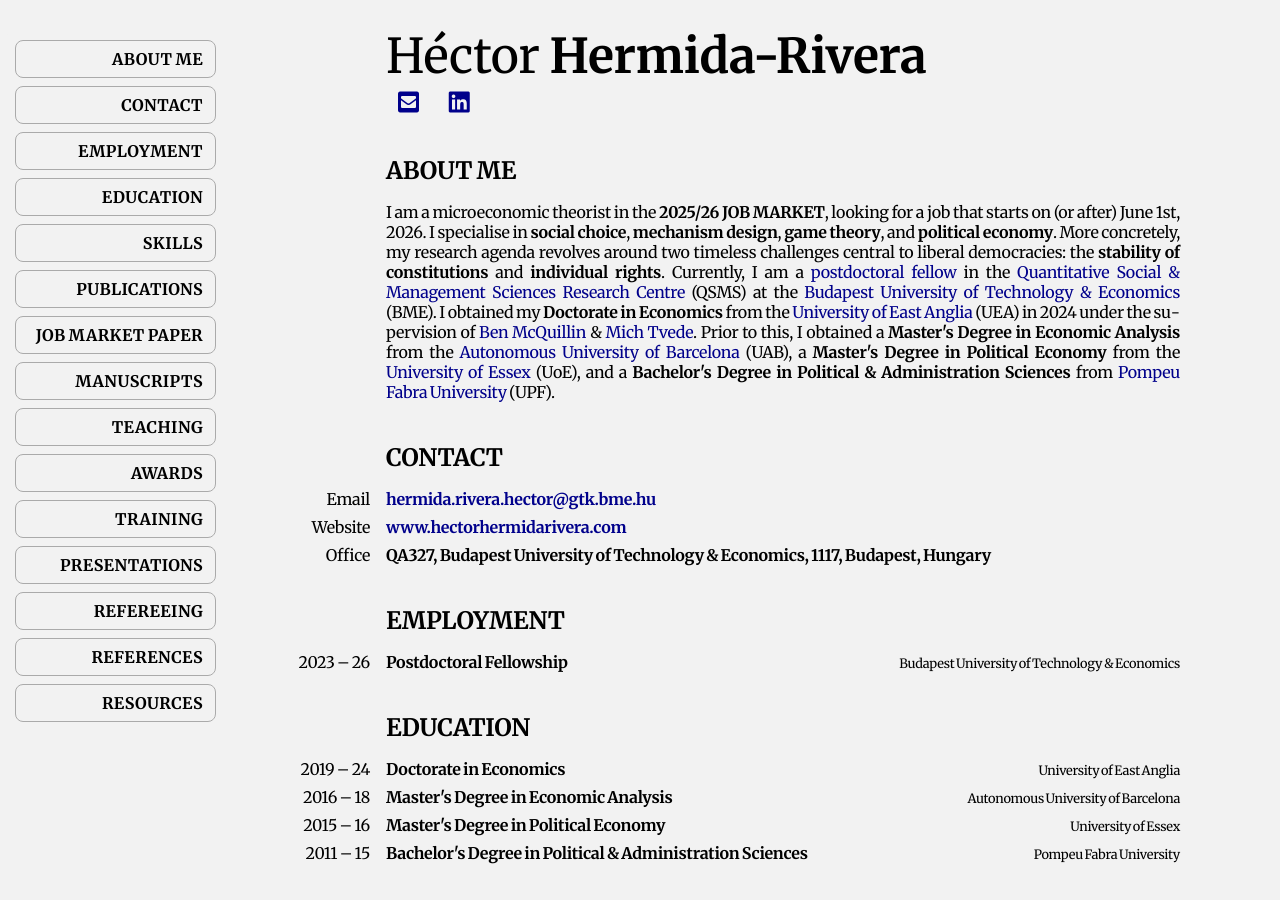
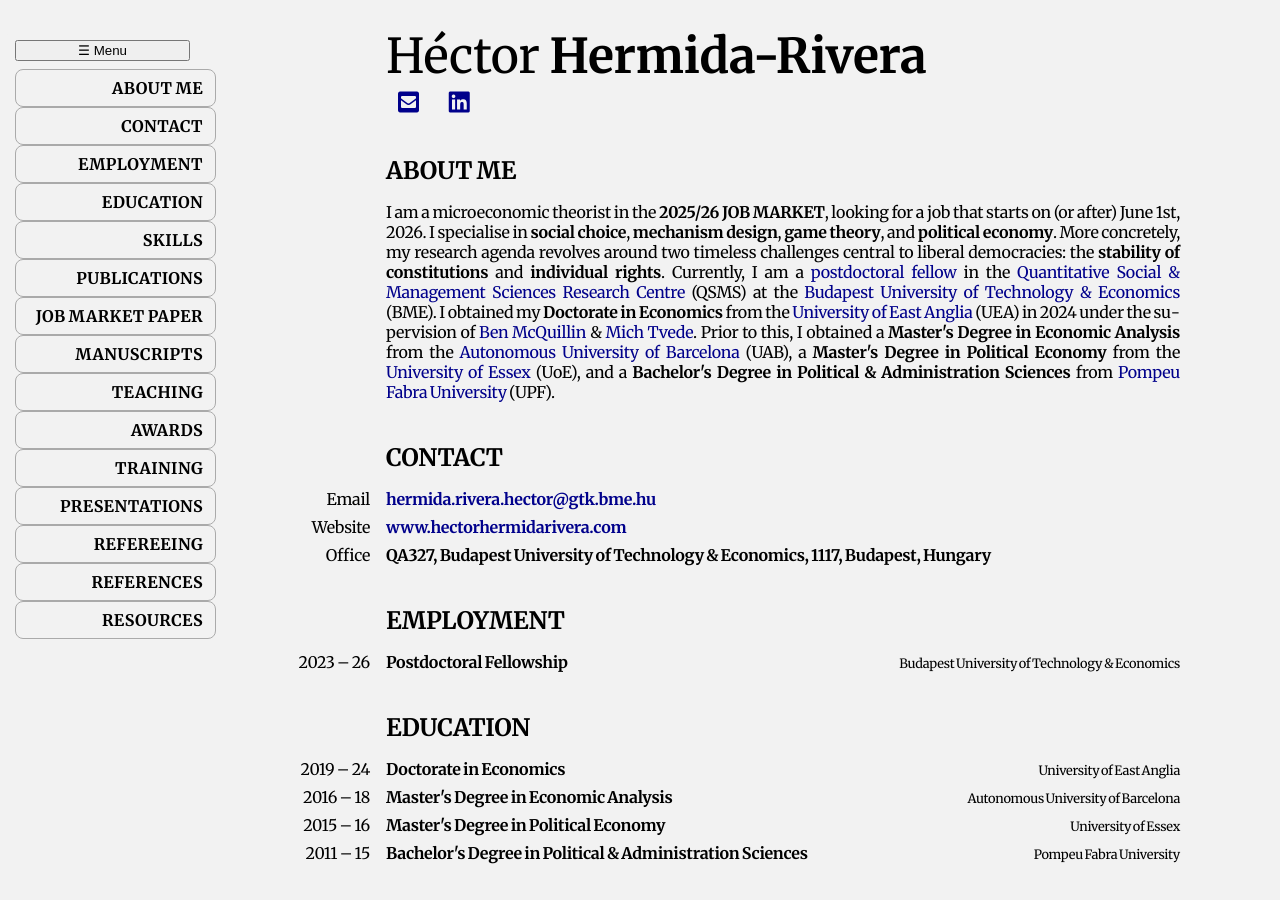
Before and after one commit to HectorHermidaRivera/hectorhermidarivera.github.io, a Jekyll site: the page built from index.md, in a window 1280 px wide and 900 px high. Built offline with Jekyll 4.4.1, drawn with Linux system fonts in a browser that asks for light colours; a style sheet for code colours, icons or effects is not loaded.

Commit message:
Update default.html

```diff
--- a/_layouts/default.html
+++ b/_layouts/default.html
@@ -41,6 +41,8 @@
 
 <body>
 <div class="sidebar">
+    <button class="menu-toggle">☰ Menu</button>
+    <div class="sidebar-links">
       <a href="#about-me">About me</a>
       <a href="#contact">Contact</a>
       <a href="#employment">Employment</a>
@@ -56,6 +58,7 @@
       <a href="#refereeing">Refereeing</a>
       <a href="#references">References</a>
       <a href="#resources">Resources</a>
+    </div>
   </div>
 
 <!-- Header -->
```
Lines whose indentation alone changed are shown as unchanged.
